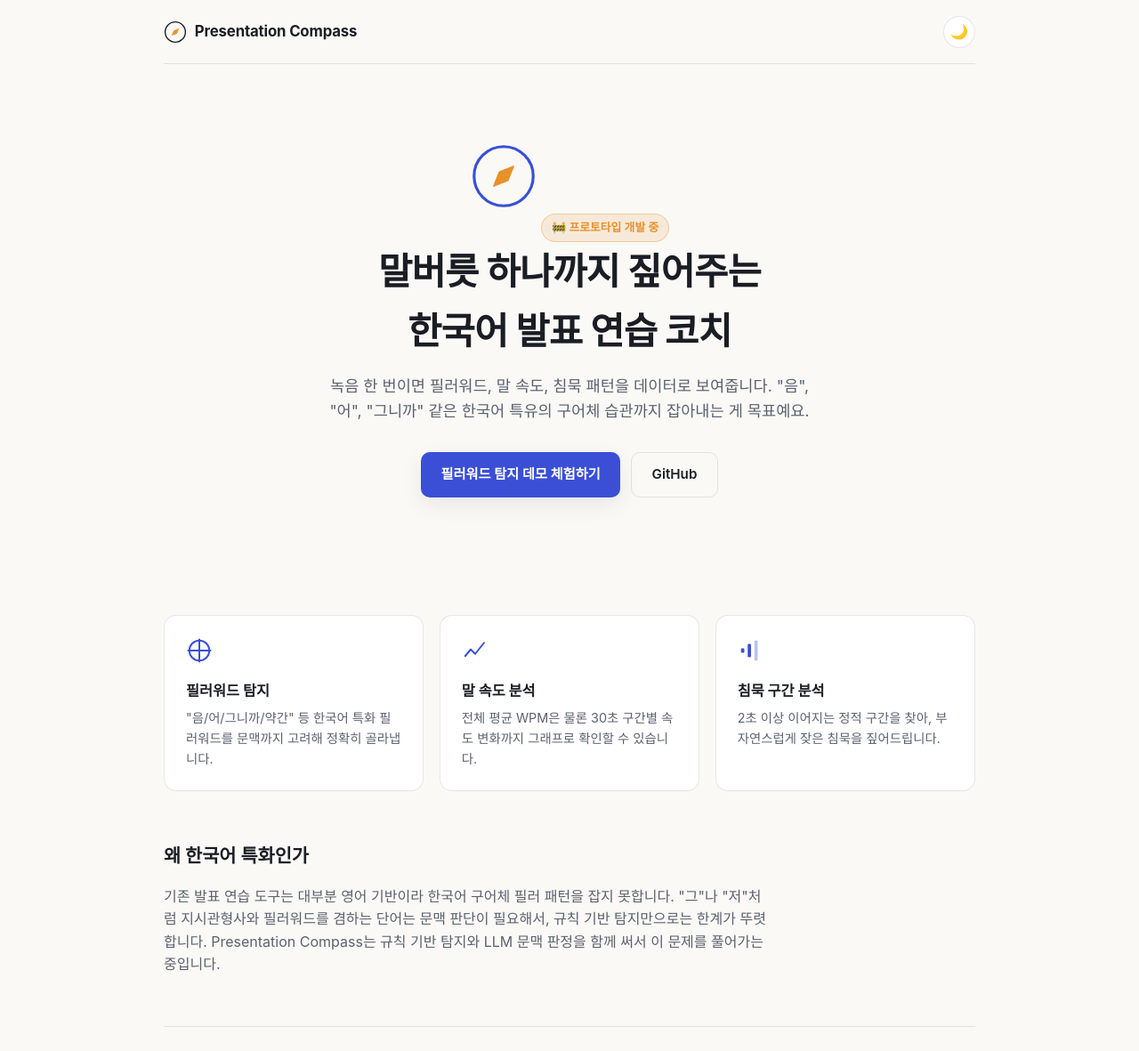
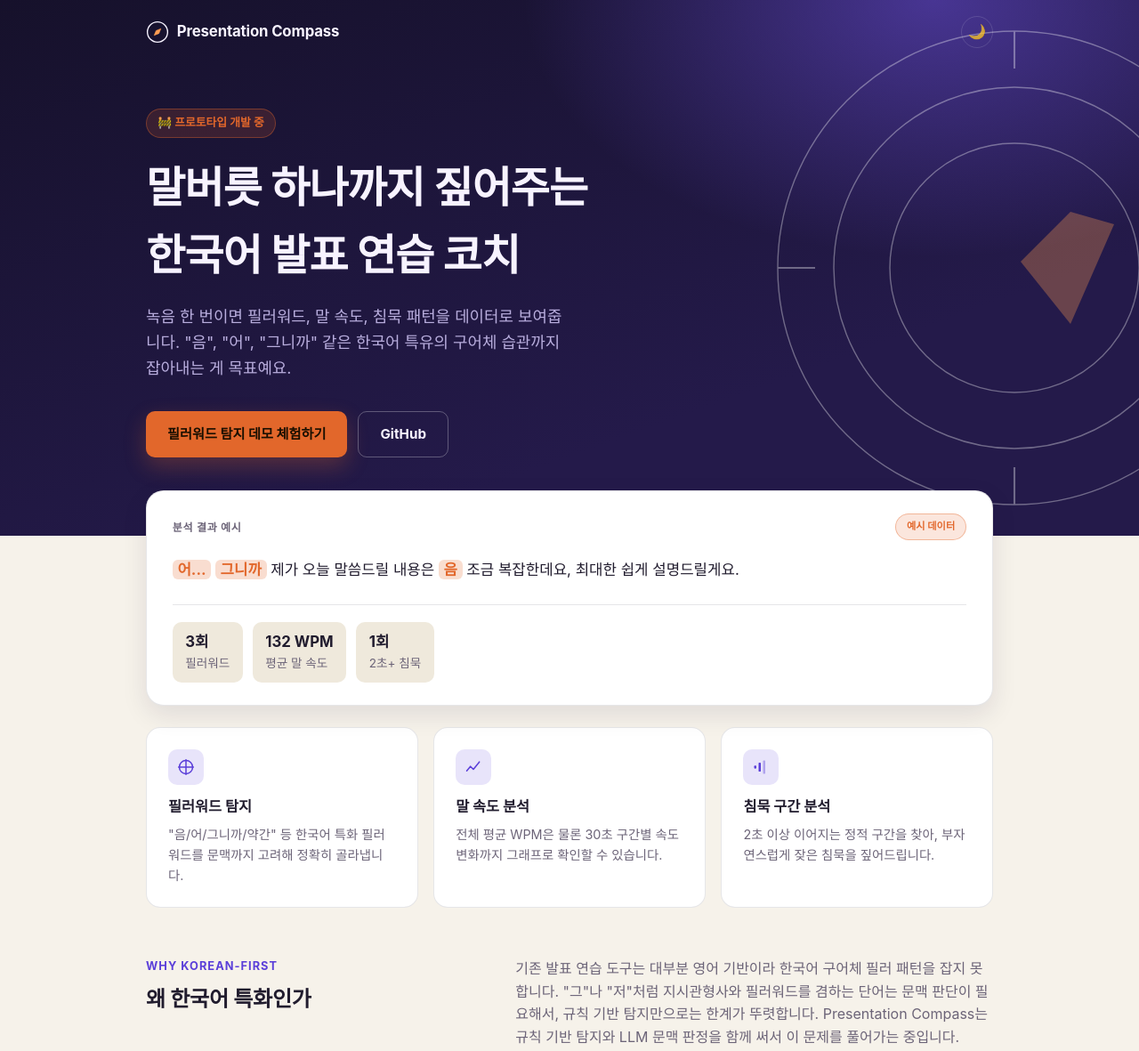
Before and after one commit to beakjunseok/presentation_compass, a website: page index.html in a window 1280 px wide. Shown: the top 1181 px of the page at 89% size. Drawn offline with Linux system fonts and the light colour scheme.

Commit message:
Redesign landing page with distinct visual identity
Full-bleed dark navy/plum gradient hero with compass ring motif, warm
amber/coral accent throughout, and an analysis-preview mockup card
(highlighted filler words + stat chips) so the value prop is shown, not
just described. Feature cards get icon chips and hover lift.

```diff
--- a/index.html
+++ b/index.html
@@ -7,42 +7,124 @@
 <meta name="description" content="녹음 한 번으로 필러워드, 말 속도, 침묵 패턴을 데이터로 짚어주는 한국어 특화 발표 연습 피드백 도구" />
 <link rel="stylesheet" href="/styles.css" />
 <style>
+  .hero-band {
+    position: relative;
+    overflow: hidden;
+    background:
+      radial-gradient(60% 80% at 82% 0%, color-mix(in srgb, var(--hero-glow) 45%, transparent), transparent 60%),
+      linear-gradient(160deg, var(--hero-bg-1), var(--hero-bg-2) 70%);
+    color: var(--hero-text);
+  }
+  .hero-rings {
+    position: absolute;
+    top: 50%;
+    right: -140px;
+    transform: translateY(-50%);
+    width: 560px;
+    height: 560px;
+    opacity: 0.35;
+    pointer-events: none;
+  }
+  .hero-band .site-nav .brand { color: var(--hero-text); }
+  .hero-band .theme-toggle { color: var(--hero-text); border-color: rgba(255,255,255,0.18); }
+
   .hero {
-    padding: 5.5rem 0 4rem;
-    text-align: center;
-  }
-  .compass-mark {
-    width: 76px;
-    height: 76px;
-    margin: 0 auto 1.5rem;
-    color: var(--brand);
+    position: relative;
+    padding: 3.2rem 0 5rem;
   }
   .hero h1 {
-    font-size: clamp(1.9rem, 4vw, 2.6rem);
+    font-size: clamp(2.1rem, 4.6vw, 3rem);
     letter-spacing: -0.02em;
-    margin: 0 0 0.9rem;
+    margin: 1.1rem 0 1rem;
+    max-width: 620px;
   }
   .hero p.lead {
-    font-size: 1.1rem;
-    color: var(--text-muted);
-    max-width: 560px;
-    margin: 0 auto 2rem;
+    font-size: 1.12rem;
+    color: var(--hero-muted);
+    max-width: 480px;
+    margin: 0 0 2.1rem;
   }
   .hero-actions {
     display: flex;
     gap: 0.75rem;
-    justify-content: center;
     flex-wrap: wrap;
-    margin-bottom: 1.25rem;
+    margin-bottom: 0.5rem;
   }
+  .hero-band .btn-secondary { color: var(--hero-text); border-color: rgba(255,255,255,0.28); }
+
+  /* 분석 예시 미리보기 카드 */
+  .preview-wrap { margin-top: -3.2rem; position: relative; z-index: 2; }
+  .preview-card {
+    background: var(--surface);
+    border: 1px solid var(--border);
+    border-radius: 20px;
+    padding: 1.6rem 1.8rem;
+    box-shadow: var(--shadow);
+  }
+  .preview-label {
+    display: flex;
+    align-items: center;
+    justify-content: space-between;
+    margin-bottom: 1rem;
+  }
+  .preview-label .tag {
+    font-size: 0.75rem;
+    font-weight: 700;
+    color: var(--text-muted);
+    text-transform: uppercase;
+    letter-spacing: 0.06em;
+  }
+  .transcript {
+    font-size: 1.05rem;
+    line-height: 2;
+    color: var(--text);
+  }
+  .transcript mark {
+    background: color-mix(in srgb, var(--accent) 22%, transparent);
+    color: var(--accent);
+    font-weight: 700;
+    border-radius: 6px;
+    padding: 0.05rem 0.35rem;
+    text-decoration: none;
+  }
+  .preview-stats {
+    display: flex;
+    gap: 0.7rem;
+    flex-wrap: wrap;
+    margin-top: 1.3rem;
+    padding-top: 1.2rem;
+    border-top: 1px solid var(--border);
+  }
+  .stat-chip {
+    background: var(--surface-2);
+    border-radius: 10px;
+    padding: 0.6rem 0.9rem;
+    font-size: 0.85rem;
+  }
+  .stat-chip b { color: var(--text); display: block; font-size: 1.05rem; }
+  .stat-chip span { color: var(--text-muted); }
+
+  .section-eyebrow {
+    font-size: 0.8rem;
+    font-weight: 700;
+    color: var(--brand);
+    text-transform: uppercase;
+    letter-spacing: 0.08em;
+    margin-bottom: 0.5rem;
+  }
+
   .features {
     display: grid;
     grid-template-columns: repeat(auto-fit, minmax(220px, 1fr));
     gap: 1.1rem;
-    margin: 3rem 0;
+    margin: 1.5rem 0 3.5rem;
   }
+  .features .card {
+    transition: transform 0.15s ease, box-shadow 0.15s ease;
+  }
+  .features .card:hover { transform: translateY(-3px); box-shadow: var(--shadow); }
   .features .card h3 {
-    margin: 0.6rem 0 0.4rem;
+    margin: 0.7rem 0 0.4rem;
     font-size: 1.02rem;
   }
   .features .card p {
@@ -50,26 +132,34 @@
     font-size: 0.9rem;
     color: var(--text-muted);
   }
-  .feature-icon {
-    width: 30px;
-    height: 30px;
-    color: var(--brand);
+  .feature-icon-wrap {
+    width: 40px;
+    height: 40px;
+    border-radius: 10px;
+    display: flex;
+    align-items: center;
+    justify-content: center;
+    background: color-mix(in srgb, var(--brand) 14%, transparent);
   }
+  .feature-icon { width: 20px; height: 20px; color: var(--brand); }
+
   .why {
-    margin: 3.5rem 0;
+    margin: 3.5rem 0 4rem;
+    display: grid;
+    grid-template-columns: 1fr 1.4fr;
+    gap: 2rem;
+    align-items: start;
   }
-  .why h2 {
-    font-size: 1.3rem;
-    margin-bottom: 0.6rem;
+  .why h2 { font-size: 1.5rem; margin: 0; letter-spacing: -0.01em; }
+  .why p { color: var(--text-muted); margin: 0; }
+  @media (max-width: 680px) {
+    .why { grid-template-columns: 1fr; }
+    .preview-wrap { margin-top: 1.5rem; }
   }
-  .why p {
-    color: var(--text-muted);
-    max-width: 680px;
-  }
+
   footer {
     border-top: 1px solid var(--border);
     padding: 2rem 0;
-    margin-top: 2rem;
     color: var(--text-muted);
     font-size: 0.85rem;
     display: flex;
@@ -81,13 +171,21 @@
 </head>
 <body>
 
+<div class="hero-band">
+  <svg class="hero-rings" viewBox="0 0 400 400" fill="none" xmlns="http://www.w3.org/2000/svg" aria-hidden="true">
+    <circle cx="200" cy="200" r="190" stroke="white" stroke-width="1"/>
+    <circle cx="200" cy="200" r="145" stroke="white" stroke-width="1"/>
+    <circle cx="200" cy="200" r="100" stroke="white" stroke-width="1"/>
+    <path d="M200 10V40M200 360V390M10 200H40M360 200H390" stroke="white" stroke-width="1.5"/>
+    <path d="M245 155L205 195L245 245L280 165Z" fill="var(--hero-accent)" opacity="0.9"/>
+  </svg>
   <div class="wrap">
     <nav class="site-nav">
       <a class="brand" href="/">
         <svg viewBox="0 0 48 48" fill="none" xmlns="http://www.w3.org/2000/svg">
           <circle cx="24" cy="24" r="21" stroke="currentColor" stroke-width="2.5"/>
           <circle cx="24" cy="24" r="2.5" fill="currentColor"/>
-        <path d="M31 17L21 21L17 31L27 27L31 17Z" fill="var(--accent)" stroke="var(--accent)" stroke-linejoin="round"/>
+          <path d="M31 17L21 21L17 31L27 27L31 17Z" fill="var(--hero-accent)" stroke="var(--hero-accent)" stroke-linejoin="round"/>
         </svg>
         Presentation Compass
       </a>
@@ -95,12 +193,6 @@
     </nav>
 
     <section class="hero">
-    <svg class="compass-mark" viewBox="0 0 48 48" fill="none" xmlns="http://www.w3.org/2000/svg">
-      <circle cx="24" cy="24" r="21" stroke="currentColor" stroke-width="2"/>
-      <circle cx="24" cy="24" r="1" stroke="currentColor" stroke-width="0.8" opacity="0.5"/>
-      <circle cx="24" cy="24" r="2.5" fill="currentColor"/>
-      <path d="M31 17L21 21L17 31L27 27L31 17Z" fill="var(--accent)" stroke="var(--accent)" stroke-linejoin="round"/>
-    </svg>
       <span class="badge">🚧 프로토타입 개발 중</span>
       <h1>말버릇 하나까지 짚어주는<br />한국어 발표 연습 코치</h1>
       <p class="lead">녹음 한 번이면 필러워드, 말 속도, 침묵 패턴을 데이터로 보여줍니다.
@@ -110,36 +202,66 @@
         <a class="btn btn-secondary" href="https://github.com/beakjunseok/presentation_compass" target="_blank" rel="noopener">GitHub</a>
       </div>
     </section>
+  </div>
+</div>
+
+<div class="wrap">
+  <div class="preview-wrap">
+    <div class="preview-card">
+      <div class="preview-label">
+        <span class="tag">분석 결과 예시</span>
+        <span class="badge" style="font-size:0.7rem;">예시 데이터</span>
+      </div>
+      <p class="transcript">
+        <mark>어...</mark> <mark>그니까</mark> 제가 오늘 말씀드릴 내용은 <mark>음</mark> 조금 복잡한데요,
+        최대한 쉽게 설명드릴게요.
+      </p>
+      <div class="preview-stats">
+        <div class="stat-chip"><b>3회</b><span>필러워드</span></div>
+        <div class="stat-chip"><b>132 WPM</b><span>평균 말 속도</span></div>
+        <div class="stat-chip"><b>1회</b><span>2초+ 침묵</span></div>
+      </div>
+    </div>
+  </div>
 
   <section class="features">
     <div class="card">
+      <div class="feature-icon-wrap">
         <svg class="feature-icon" viewBox="0 0 24 24" fill="none" xmlns="http://www.w3.org/2000/svg">
-        <path d="M12 2v20M2 12h20" stroke="currentColor" stroke-width="1.6" stroke-linecap="round"/>
-        <circle cx="12" cy="12" r="9" stroke="currentColor" stroke-width="1.6"/>
+          <path d="M12 2v20M2 12h20" stroke="currentColor" stroke-width="1.8" stroke-linecap="round"/>
+          <circle cx="12" cy="12" r="9" stroke="currentColor" stroke-width="1.8"/>
         </svg>
+      </div>
       <h3>필러워드 탐지</h3>
       <p>"음/어/그니까/약간" 등 한국어 특화 필러워드를 문맥까지 고려해 정확히 골라냅니다.</p>
     </div>
     <div class="card">
+      <div class="feature-icon-wrap">
         <svg class="feature-icon" viewBox="0 0 24 24" fill="none" xmlns="http://www.w3.org/2000/svg">
-        <path d="M3 17l5-6 4 4 8-10" stroke="currentColor" stroke-width="1.6" stroke-linecap="round" stroke-linejoin="round"/>
+          <path d="M3 17l5-6 4 4 8-10" stroke="currentColor" stroke-width="1.8" stroke-linecap="round" stroke-linejoin="round"/>
         </svg>
+      </div>
       <h3>말 속도 분석</h3>
       <p>전체 평균 WPM은 물론 30초 구간별 속도 변화까지 그래프로 확인할 수 있습니다.</p>
     </div>
     <div class="card">
+      <div class="feature-icon-wrap">
         <svg class="feature-icon" viewBox="0 0 24 24" fill="none" xmlns="http://www.w3.org/2000/svg">
           <rect x="3" y="10" width="3" height="4" rx="1" fill="currentColor"/>
           <rect x="9" y="6" width="3" height="12" rx="1" fill="currentColor"/>
-        <rect x="15" y="3" width="3" height="18" rx="1" fill="currentColor" opacity="0.35"/>
+          <rect x="15" y="3" width="3" height="18" rx="1" fill="currentColor" opacity="0.4"/>
         </svg>
+      </div>
       <h3>침묵 구간 분석</h3>
       <p>2초 이상 이어지는 정적 구간을 찾아, 부자연스럽게 잦은 침묵을 짚어드립니다.</p>
     </div>
   </section>
 
   <section class="why">
+    <div>
+      <div class="section-eyebrow">Why Korean-first</div>
       <h2>왜 한국어 특화인가</h2>
+    </div>
     <p>기존 발표 연습 도구는 대부분 영어 기반이라 한국어 구어체 필러 패턴을 잡지 못합니다.
       "그"나 "저"처럼 지시관형사와 필러워드를 겸하는 단어는 문맥 판단이 필요해서, 규칙 기반 탐지만으로는 한계가 뚜렷합니다.
       Presentation Compass는 규칙 기반 탐지와 LLM 문맥 판정을 함께 써서 이 문제를 풀어가는 중입니다.</p>
--- a/styles.css
+++ b/styles.css
@@ -1,49 +1,56 @@
 :root {
-  --bg: #faf9f6;
+  --bg: #f6f2ea;
   --surface: #ffffff;
-  --surface-2: #f2f1ec;
-  --text: #1a1d24;
-  --text-muted: #5b6270;
-  --border: rgba(20, 22, 30, 0.1);
-  --brand: #3a4fd6;
-  --brand-strong: #2c3cad;
-  --accent: #e8912a;
+  --surface-2: #efe9dc;
+  --text: #211c2e;
+  --text-muted: #6c6478;
+  --border: rgba(33, 28, 46, 0.11);
+  --brand: #5b3fd9;
+  --brand-strong: #4830b8;
+  --accent: #e2672b;
   --ok: #1f8a4c;
   --bad: #c73a3a;
-  --shadow: 0 8px 24px rgba(20, 22, 30, 0.08);
-  --radius: 14px;
+  --shadow: 0 10px 28px rgba(33, 20, 60, 0.1);
+  --radius: 16px;
   --font: -apple-system, BlinkMacSystemFont, "Pretendard", "Malgun Gothic", "Segoe UI", sans-serif;
+
+  --hero-bg-1: #16112b;
+  --hero-bg-2: #241a4a;
+  --hero-text: #f7f3ff;
+  --hero-muted: #b9aede;
+  --hero-accent: #ff9d52;
+  --hero-glow: #7c5cff;
 }
 
 :root[data-theme="dark"] {
-  --bg: #0f1116;
-  --surface: #171a21;
-  --surface-2: #1e222b;
-  --text: #edeff2;
-  --text-muted: #9aa1ad;
-  --border: rgba(255, 255, 255, 0.09);
-  --brand: #7d8cf7;
-  --brand-strong: #97a4f9;
-  --accent: #f2a955;
+  --bg: #100e1a;
+  --surface: #1a1630;
+  --surface-2: #221c3c;
+  --text: #f3f0fb;
+  --text-muted: #a89fc6;
+  --border: rgba(255, 255, 255, 0.1);
+  --brand: #a58bff;
+  --brand-strong: #bda6ff;
+  --accent: #ff9d52;
   --ok: #4bc47d;
   --bad: #e8635f;
-  --shadow: 0 8px 24px rgba(0, 0, 0, 0.35);
+  --shadow: 0 10px 28px rgba(0, 0, 0, 0.45);
 }
 
 @media (prefers-color-scheme: dark) {
   :root:not([data-theme="light"]) {
-    --bg: #0f1116;
-    --surface: #171a21;
-    --surface-2: #1e222b;
-    --text: #edeff2;
-    --text-muted: #9aa1ad;
-    --border: rgba(255, 255, 255, 0.09);
-    --brand: #7d8cf7;
-    --brand-strong: #97a4f9;
-    --accent: #f2a955;
+    --bg: #100e1a;
+    --surface: #1a1630;
+    --surface-2: #221c3c;
+    --text: #f3f0fb;
+    --text-muted: #a89fc6;
+    --border: rgba(255, 255, 255, 0.1);
+    --brand: #a58bff;
+    --brand-strong: #bda6ff;
+    --accent: #ff9d52;
     --ok: #4bc47d;
     --bad: #e8635f;
-    --shadow: 0 8px 24px rgba(0, 0, 0, 0.35);
+    --shadow: 0 10px 28px rgba(0, 0, 0, 0.45);
   }
 }
 
@@ -61,7 +68,7 @@ body {
 a { color: var(--brand); }
 
 .wrap {
-  max-width: 960px;
+  max-width: 1000px;
   margin: 0 auto;
   padding: 0 1.5rem;
 }
@@ -71,7 +78,6 @@ a { color: var(--brand); }
   align-items: center;
   justify-content: space-between;
   padding: 1.1rem 0;
-  border-bottom: 1px solid var(--border);
 }
 
 .brand {
@@ -79,7 +85,7 @@ a { color: var(--brand); }
   align-items: center;
   gap: 0.55rem;
   text-decoration: none;
-  color: var(--text);
+  color: inherit;
   font-weight: 700;
   font-size: 1.05rem;
   letter-spacing: -0.01em;
@@ -89,8 +95,9 @@ a { color: var(--brand); }
 
 .theme-toggle {
   border: 1px solid var(--border);
-  background: var(--surface);
-  color: var(--text-muted);
+  background: transparent;
+  color: inherit;
+  opacity: 0.75;
   border-radius: 999px;
   width: 36px;
   height: 36px;
@@ -100,7 +107,7 @@ a { color: var(--brand); }
   cursor: pointer;
   font-size: 1rem;
 }
-.theme-toggle:hover { color: var(--text); border-color: var(--brand); }
+.theme-toggle:hover { opacity: 1; border-color: currentColor; }
 
 .badge {
   display: inline-flex;
@@ -109,9 +116,9 @@ a { color: var(--brand); }
   font-size: 0.8rem;
   font-weight: 600;
   color: var(--accent);
-  background: color-mix(in srgb, var(--accent) 14%, transparent);
-  border: 1px solid color-mix(in srgb, var(--accent) 35%, transparent);
-  padding: 0.3rem 0.7rem;
+  background: color-mix(in srgb, var(--accent) 16%, transparent);
+  border: 1px solid color-mix(in srgb, var(--accent) 38%, transparent);
+  padding: 0.32rem 0.75rem;
   border-radius: 999px;
 }
 
@@ -119,26 +126,27 @@ a { color: var(--brand); }
   display: inline-flex;
   align-items: center;
   gap: 0.4rem;
-  background: var(--brand);
-  color: #fff;
-  font-weight: 600;
+  background: var(--accent);
+  color: #1a0f00;
+  font-weight: 700;
   text-decoration: none;
-  padding: 0.75rem 1.4rem;
+  padding: 0.8rem 1.5rem;
   border-radius: 10px;
   border: none;
   cursor: pointer;
   font-size: 0.95rem;
-  box-shadow: var(--shadow);
+  box-shadow: 0 10px 24px rgba(226, 103, 43, 0.28);
+  transition: transform 0.15s ease, box-shadow 0.15s ease;
 }
-.btn:hover { background: var(--brand-strong); }
+.btn:hover { transform: translateY(-1px); box-shadow: 0 14px 30px rgba(226, 103, 43, 0.35); }
 
 .btn-secondary {
   background: transparent;
-  color: var(--text);
-  border: 1px solid var(--border);
+  color: inherit;
+  border: 1px solid color-mix(in srgb, currentColor 30%, transparent);
   box-shadow: none;
 }
-.btn-secondary:hover { border-color: var(--brand); color: var(--brand); }
+.btn-secondary:hover { border-color: currentColor; transform: translateY(-1px); box-shadow: none; }
 
 .card {
   background: var(--surface);
```
Lines whose indentation alone changed are shown as unchanged.
